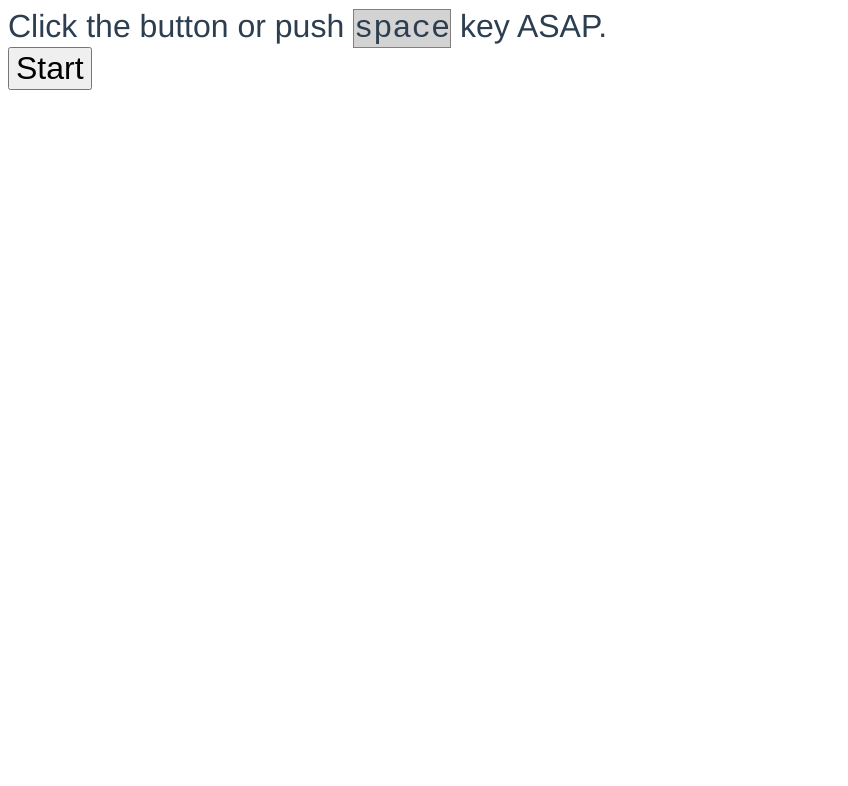
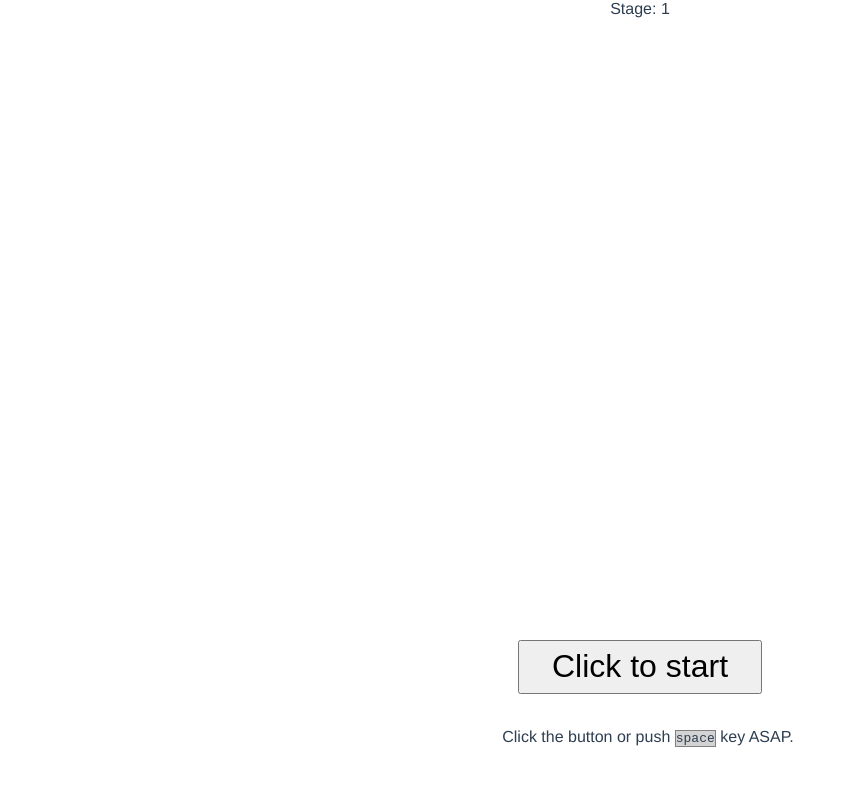
Before and after one commit to akiakaba/setsuna-no-sisisin, a Vue app: page / in a window 1280 px wide. Shown: the top 786 px of the page, without its empty margins (0-848 px from the left). Built offline with nearby package versions, Linux system fonts and the light colour scheme.

Commit message:
wip ReadyGo component

```diff
--- a/src/App.vue
+++ b/src/App.vue
@@ -1,11 +1,18 @@
 <template>
-  <div id="app">
-    <div>
+  <div id="app" :class="{ shakin: shakesView }">
+    <div class="visual-area">
+      <div>Stage: {{ currentStage + 1 }}</div>
+      <div v-show="showResult">{{ result }}</div>
+      <ReadyGo class="ready-go" :state="readyGo" />
+    </div>
+    <div class="control-area">
+      <button v-show="showStart" @click="next">Click to start</button>
+      <button v-show="showNext" @click="next">Click to next</button>
+      <button v-show="showStrike" @click="strike">Strike!</button>
+    </div>
+    <div class="description">
       Click the button or push <code class="keyname">space</code> key ASAP.
     </div>
-    <button v-show="displayStart" @click="start">Start</button>
-    <button v-show="displayStrike" @click="strike">Strike!!!</button>
-    <div v-show="!!message">{{ message }}</div>
     <input
       class="keyBindInput"
       ref="keyBindInput"
@@ -18,6 +25,8 @@
 
 <script lang="ts">
 import Vue from "vue";
+import { opponents, Opponent } from "./data";
+import ReadyGo, { ReadyGoState } from "./components/ReadyGo.vue";
 
 const states = ["initial", "ready", "contest", "victory", "defeat"] as const;
 type State = typeof states[number];
@@ -27,8 +36,10 @@ export default Vue.extend({
   data() {
     return {
       state: "initial" as State,
-      message: "",
+      result: "",
+      readyGo: "none" as ReadyGoState,
       keyready: true,
+      currentStage: 0,
       timer: {
         begin: 0,
         opponentHandle: 0,
@@ -36,30 +47,41 @@ export default Vue.extend({
     };
   },
   computed: {
-    displayStart(): boolean {
-      return ["initial", "victory", "defeat"].includes(this.state);
+    showStart(): boolean {
+      return ["initial", "defeat"].includes(this.state);
     },
-    displayStrike(): boolean {
+    showResult(): boolean {
+      return ["victory", "defeat"].includes(this.state);
+    },
+    showMessage(): boolean {
+      return ["ready", "contest", "victory", "defeat"].includes(this.state);
+    },
+    showNext(): boolean {
+      return this.state === "victory";
+    },
+    showStrike(): boolean {
       return ["ready", "contest"].includes(this.state);
     },
-    opponentSkillTime(): number {
-      return 300;
+    shakesView(): boolean {
+      return this.state === "defeat";
+    },
+    currentOpponent(): Opponent {
+      return opponents[this.currentStage];
     },
   },
   methods: {
-    start: function () {
-      // eslint-disable-next-line @typescript-eslint/no-explicit-any
-      (this.$refs.keyBindInput as any).focus();
+    next: function () {
+      (this.$refs.keyBindInput as HTMLElement).focus();
       this.state = "ready";
-      this.message = "Ready?";
+      this.readyGo = "ready";
       const delayMs = Math.random() * 5000 + 2000;
       const go = () => {
         this.state = "contest";
-        this.message = "Go!!!";
+        this.readyGo = "go";
         this.timer.begin = new Date().getTime();
         this.timer.opponentHandle = setTimeout(() => {
           this.stricken();
-        }, this.opponentSkillTime);
+        }, this.currentOpponent.time);
       };
       setTimeout(go, delayMs);
     },
@@ -67,14 +89,17 @@ export default Vue.extend({
       if (this.state === "contest") {
         this.state = "victory";
         const score = new Date().getTime() - this.timer.begin;
-        this.message = `WIN: ${score} ms`;
+        clearTimeout(this.timer.opponentHandle);
+        this.result = `WIN: ${score} ms`;
+        this.currentStage++;
       }
     },
     stricken: function () {
       if (this.state === "contest") {
         this.state = "defeat";
         const score = new Date().getTime() - this.timer.begin;
-        this.message = `LOSE: ${score} ms`;
+        this.result = `LOSE: ${score} ms`;
+        this.currentStage = 0;
       }
     },
     keydown: function () {
@@ -87,21 +112,48 @@ export default Vue.extend({
       this.keyready = true;
     },
   },
+  components: {
+    ReadyGo,
+  },
 });
 </script>
 
 <style>
+* {
+  padding: 0;
+  margin: 0;
+}
 #app {
-  font-size: 2rem;
   font-family: Avenir, Helvetica, Arial, sans-serif;
   -webkit-font-smoothing: antialiased;
   -moz-osx-font-smoothing: grayscale;
   color: #2c3e50;
+  text-align: center;
+}
+.shakin {
+  animation: 0.1s 3 shake;
+}
+.visual-area {
+  width: 100vw;
+  height: 80vh;
+}
+.ready-go {
+  position: relative;
+  top: 50%;
+}
+.control-area {
+  width: 100vw;
+  height: 10vh;
 }
 button {
   font-size: 2rem;
+  padding: 0.2em 1em;
 }
-
+.description {
+  width: 100vw;
+  height: 10vh;
+  padding: 0.5rem;
+}
 .keyname {
   background-color: lightgray;
   border: solid 1px gray;
@@ -110,4 +162,21 @@ button {
   position: absolute;
   top: -10000px;
 }
+@keyframes shake {
+  0% {
+    transform: translate(0px, 0px) rotateZ(0deg);
+  }
+  25% {
+    transform: translate(2px, 2px) rotateZ(1deg);
+  }
+  50% {
+    transform: translate(0px, 2px) rotateZ(0deg);
+  }
+  75% {
+    transform: translate(2px, 0px) rotateZ(-1deg);
+  }
+  100% {
+    transform: translate(0px, 0px) rotateZ(0deg);
+  }
+}
 </style>
--- /dev/null
+++ b/src/components/ReadyGo.vue
@@ -0,0 +1,35 @@
+<template>
+  <div class="message">{{ message }}</div>
+</template>
+
+<script lang="ts">
+import Vue from "vue";
+const states = ["none", "ready", "go"] as const;
+export type ReadyGoState = typeof states[number];
+
+export default Vue.extend({
+  name: "ReadyGo",
+  computed: {
+    message: function () {
+      switch (this.$props.state) {
+        case "none":
+          return "";
+        case "ready":
+          return "Ready?";
+        case "go":
+          return "Go!!!";
+        default:
+          throw Error;
+      }
+    },
+  },
+  props: ["state"],
+});
+</script>
+
+<style scoped>
+.message {
+  font-size: 3rem;
+  font-style: italic;
+}
+</style>
--- /dev/null
+++ b/src/data.ts
@@ -0,0 +1,6 @@
+export const opponents = [
+  { name: "first", time: 600 },
+  { name: "second", time: 350 },
+  { name: "third", time: 240 },
+] as const;
+export type Opponent = typeof opponents[number];
```
